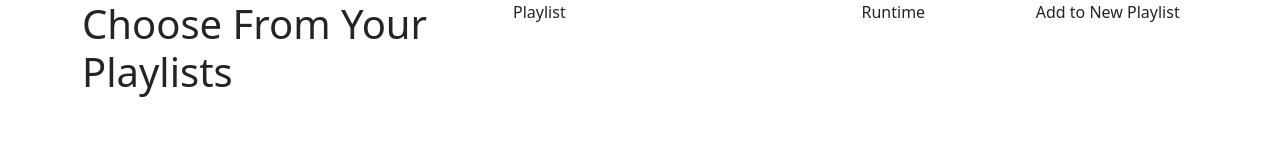
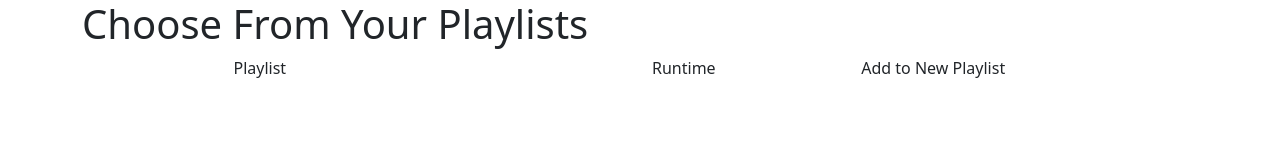
Before and after one commit to chun-andrew/Classify, a website: page src/public/chooseplaylists.html in a window 1280 px wide. Drawn offline with nearby package versions, Linux system fonts and the light colour scheme.

Commit message:
linked pages

```diff
--- a/src/public/chooseplaylists.html
+++ b/src/public/chooseplaylists.html
@@ -1,6 +1,6 @@
 <html lang="en">
     <head>
-        <title>Generate Playlist</title>
+        <title>Choose Playlists</title>
 
         <meta charset="utf-8">
         <meta name="viewport" content="width=device-width, initial-scale=1">
@@ -14,8 +14,11 @@
 
     <body>
         <div class="container">
-            <div id="choose-playlists" class="d-flex justify-content-center">
-                <h1> Choose From Your Playlists</h1>
+            <div id="choose-playlists">
+                <div>
+                    <h1 class="title"> Choose From Your Playlists</h1>
+                </div>
+
                 <div id="playlist-grid" class="container-sm w-75">
                     <div class="row">
                         <div class="col-6">
```
Also changed, not shown: src/public/generate.html (+1 -1 lines).
